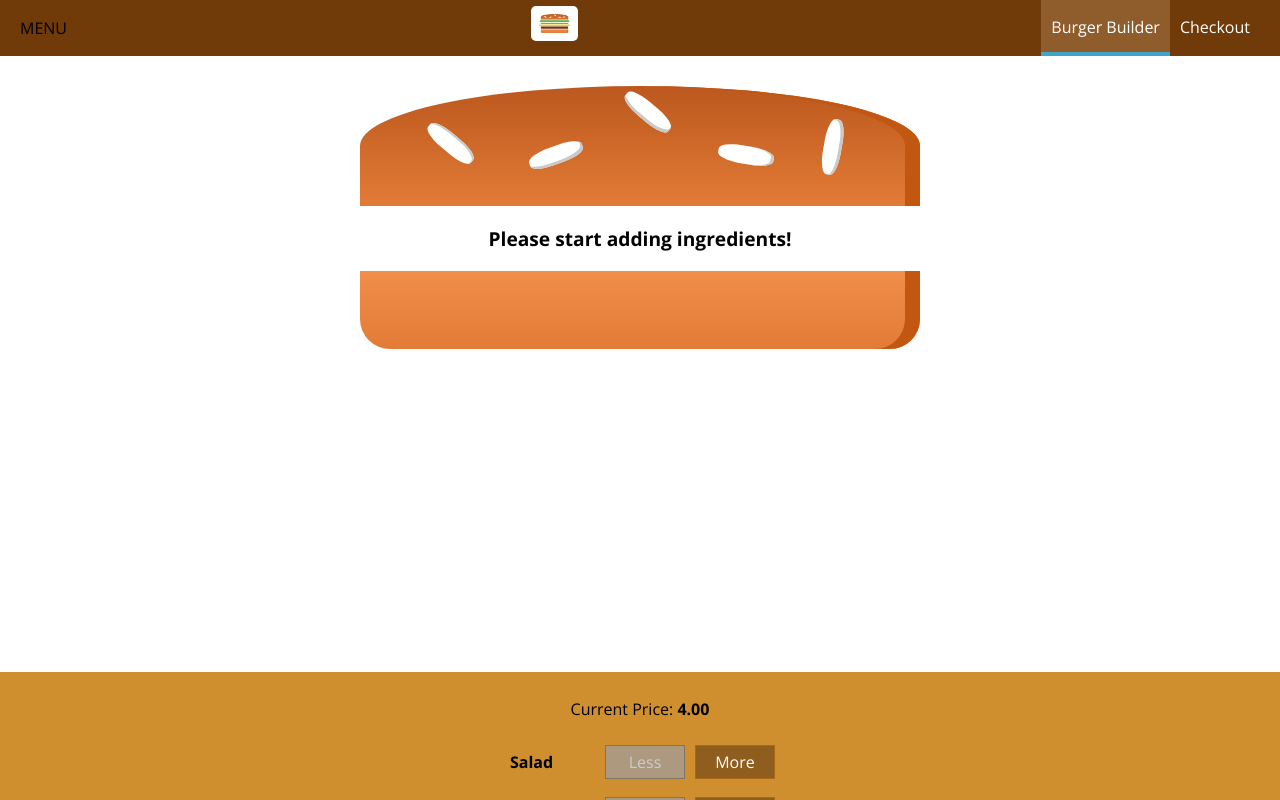
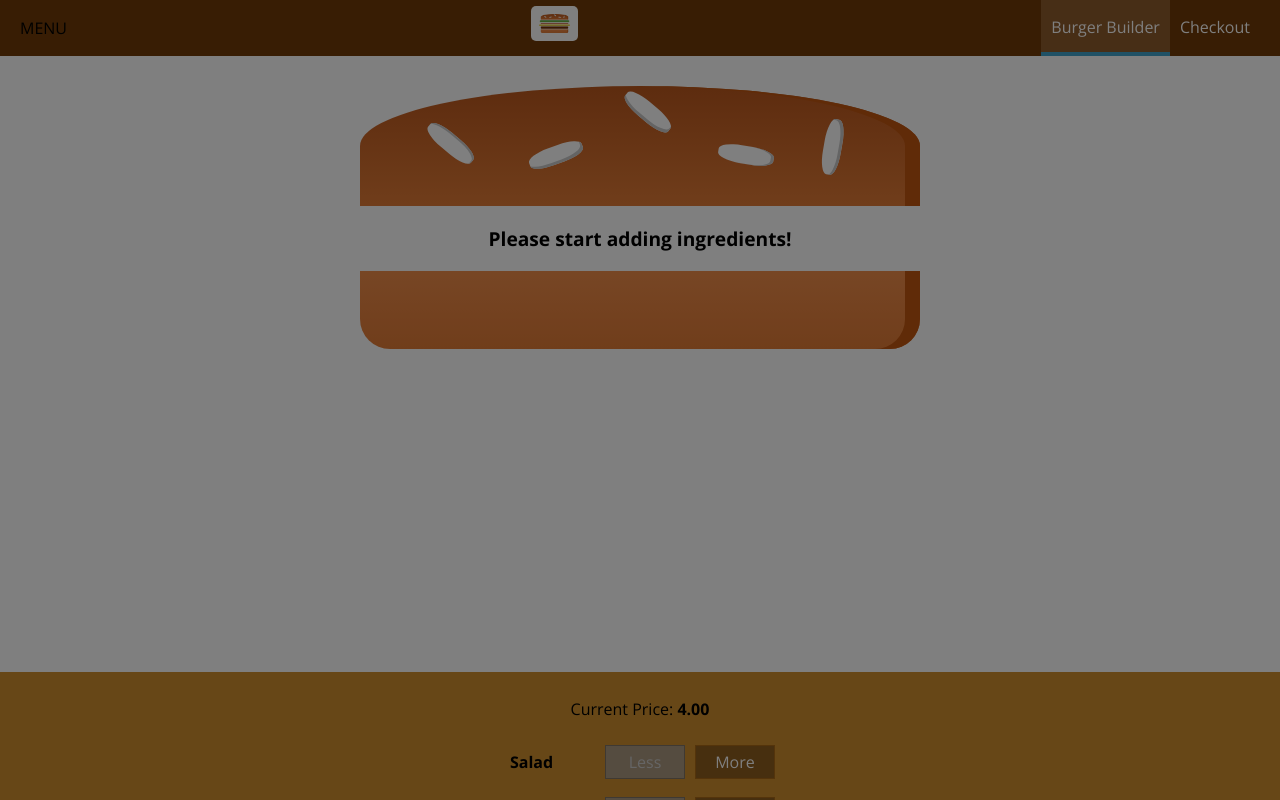
Before and after one commit to Yipeechen/react-complete-guide_burger-builder, a React app: page / in a window 1280 px wide. Shown: the top 800 px of the page. Built offline with nearby package versions, Linux system fonts and the light colour scheme.

Commit message:
Reusing the Backdrop

```diff
--- a/src/components/Layout/Layout.js
+++ b/src/components/Layout/Layout.js
@@ -1,18 +1,34 @@
-import React from 'react';
+import React, { Component } from 'react';
 
 import Aux from '../../hoc/Aux';
 import classes from './Layout.css';
 import Toolbar from '../Navigation/Toolbar/Toolbar';
 import SideDrawer from '../Navigation/SideDrawer/SideDrawer';
 
-const layout = props => (
+class Layout extends Component {
+  state = {
+    showSideDrawer: true,
+  }
+
+  sideDrawerClosedHandler = () => {
+    this.setState({
+      showSideDrawer: false,
+    })
+  }
+
+  render () {
+    return (
       <Aux>
         <Toolbar />
-    <SideDrawer />
+        <SideDrawer
+          open={this.state.showSideDrawer}
+          closed={this.sideDrawerClosedHandler} />
         <main className={classes.Content}>
-      {props.children}
+          {this.props.children}
         </main>
       </Aux>
     );
+  }
+}
 
-export default layout;
+export default Layout;
--- a/src/components/Navigation/SideDrawer/SideDrawer.js
+++ b/src/components/Navigation/SideDrawer/SideDrawer.js
@@ -3,11 +3,20 @@
 import Logo from '../../Logo/Logo';
 import NavigationItems from '../NavigationItems/NavigationItems';
 import classes from './SideDrawer.css';
+import Backdrop from '../../UI/Backdrop/Backdrop';
+import Aux from '../../../hoc/Aux';
 
 const sideDrawer = props => {
-  // ...
+  let attachedClasses = [classes.SideDrawer, classes.Close];
+
+  if (props.open) {
+    attachedClasses = [classes.SideDrawer, classes.Open];
+  }
+
   return (
-    <div className={classes.SideDrawer}>
+    <Aux>
+      <Backdrop show={props.open} clicked={props.closed} />
+      <div className={attachedClasses.join(' ')}>
         <div className={classes.Logo}>
           <Logo />
         </div>
@@ -15,6 +24,7 @@
           <NavigationItems />
         </nav>
       </div>
+    </Aux>
   );
 };
 
```
Lines whose indentation alone changed are shown as unchanged.
